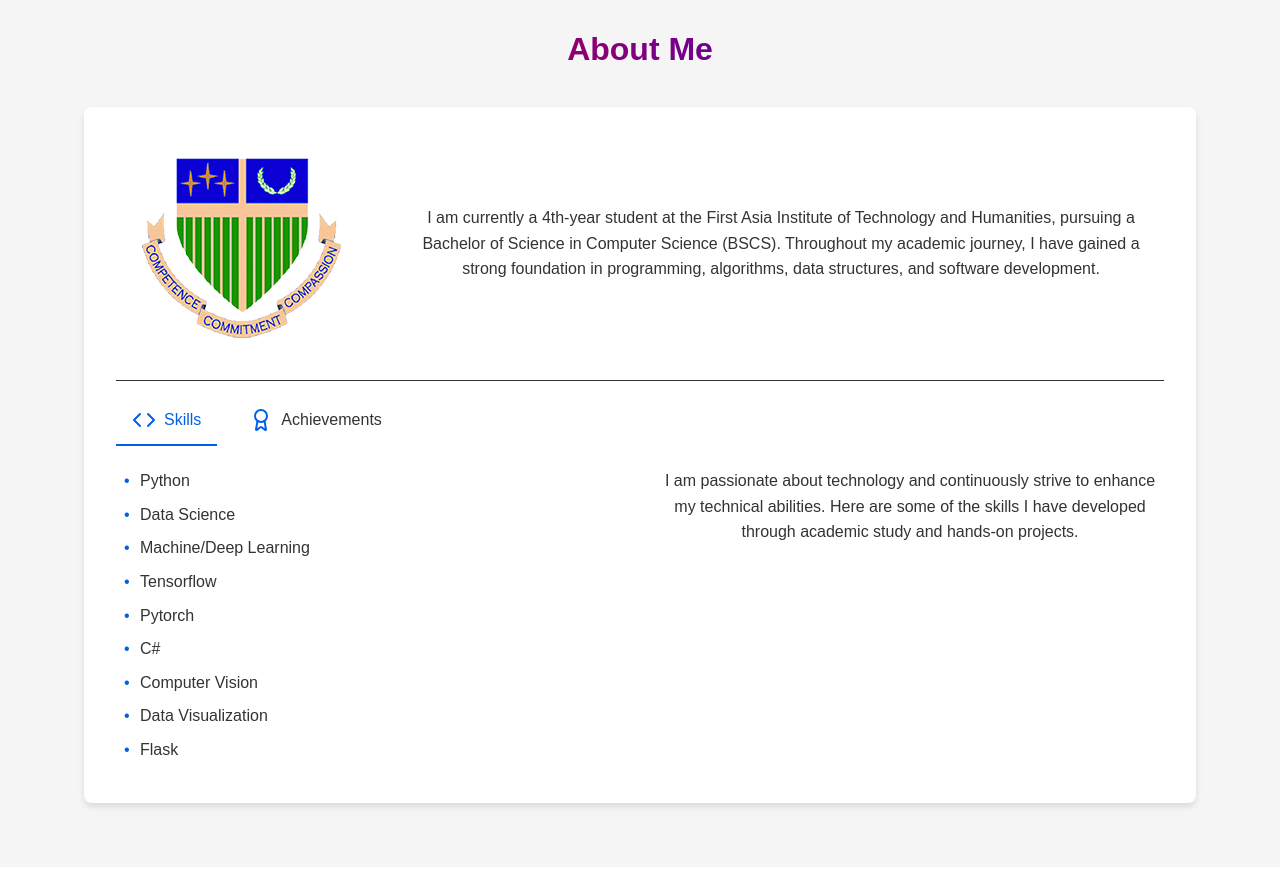
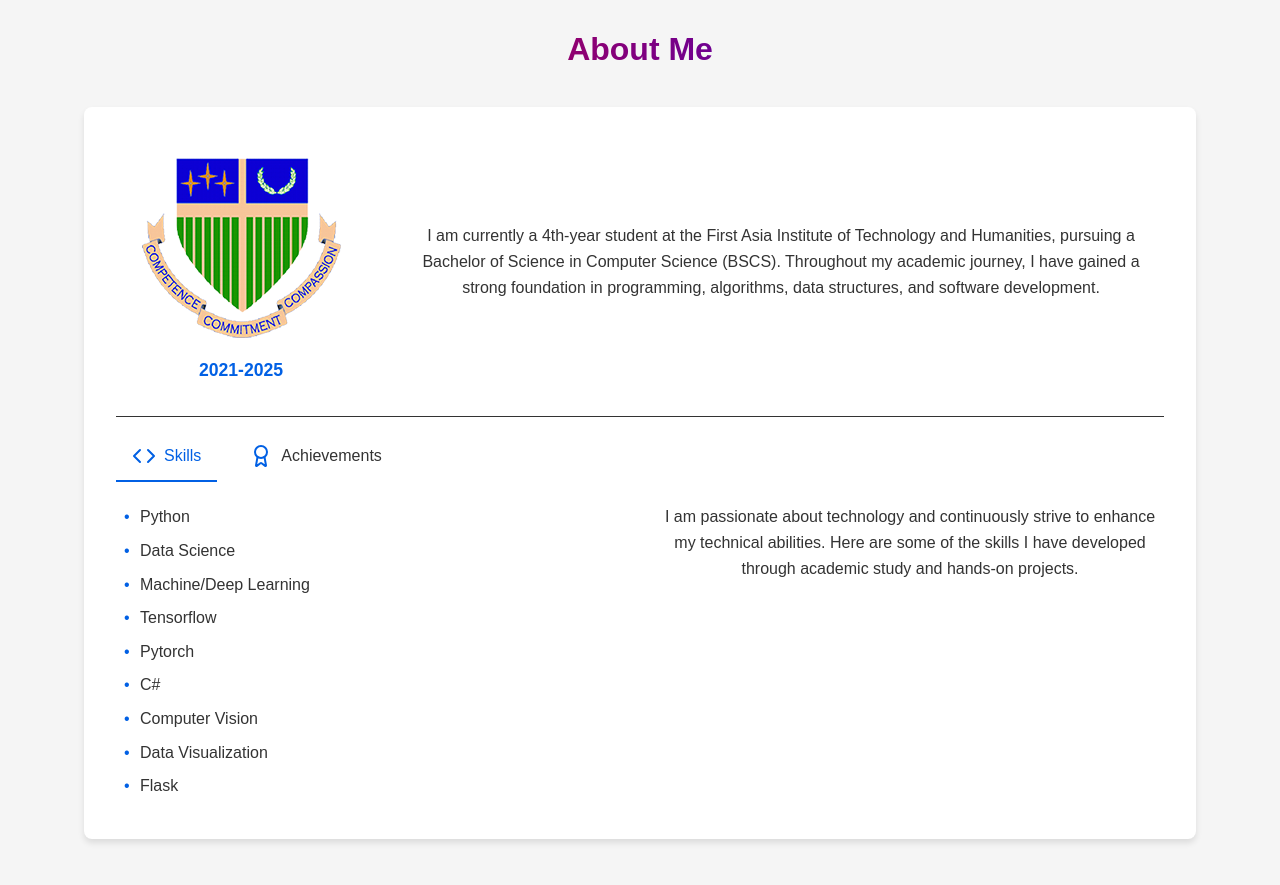
Before and after one commit to FTsune/portfolio, a React (Create React App) app: page / in a window 1280 px wide. Shown: the part 840-1725 px from the top of the page. Built offline with nearby package versions, Linux system fonts and the light colour scheme.

Commit message:
Added year range

```diff
--- a/src/components/About.tsx
+++ b/src/components/About.tsx
@@ -62,21 +62,23 @@ const About: React.FC = () => {
           {/* Profile Section */}
           <div className="about-profile">
             <div className="school-logo-container">
-              <img
-                src="/images/faith-logo.png"
-                alt="First Asia Institute of Technology and Humanities Logo"
-                className="school-logo"
-              />
+              <div className="logo-wrapper">
+                <img
+                  src="/images/faith-logo.png"
+                  alt="First Asia Institute of Technology and Humanities Logo"
+                  className="school-logo"
+                />
+                <span className="year-range">2021-2025</span>
+              </div>
             </div>
             <div className="profile-description">
               <p>{profileDescription.replace(/\*\*(.*?)\*\*/g, '<strong>$1</strong>')}</p>
             </div>
           </div>
 
-          {/* Divider */}
+          {/* Rest of the component remains the same */}
           <div className="about-divider"></div>
 
-          {/* Tabs */}
           <div className="about-tabs">
             <button
               className={`tab ${activeTab === 'skills' ? 'active' : ''}`}
@@ -92,9 +94,7 @@ const About: React.FC = () => {
             </button>
           </div>
 
-          {/* Content Area */}
           <div className="about-content">
-            {/* Left Column - List */}
             <AnimatePresence mode="wait">
               <motion.div
                 key={activeTab}
@@ -137,7 +137,6 @@ const About: React.FC = () => {
               </motion.div>
             </AnimatePresence>
 
-            {/* Right Column - Description */}
             <AnimatePresence mode="wait">
               <motion.div
                 key={activeTab + '-description'}
--- a/src/styles/globals.css
+++ b/src/styles/globals.css
@@ -311,6 +311,19 @@ body.light-theme .hero {
     max-width: 250px;
     max-height: 250px;
     object-fit: contain;
+}
+
+.logo-wrapper {
+    display: flex;
+    flex-direction: column;
+    align-items: center;
+    gap: 0.5rem;
+}
+
+.year-range {
+    color: var(--primary-color);
+    font-size: 1.1rem;
+    font-weight: bold;
 }
 
 .profile-description {
@@ -631,6 +644,10 @@ footer {
         margin-bottom: 1rem;
     }
 
+    .year-range {
+        font-size: 1rem;
+    }
+
     .about-content {
         flex-direction: column;
     }
```
